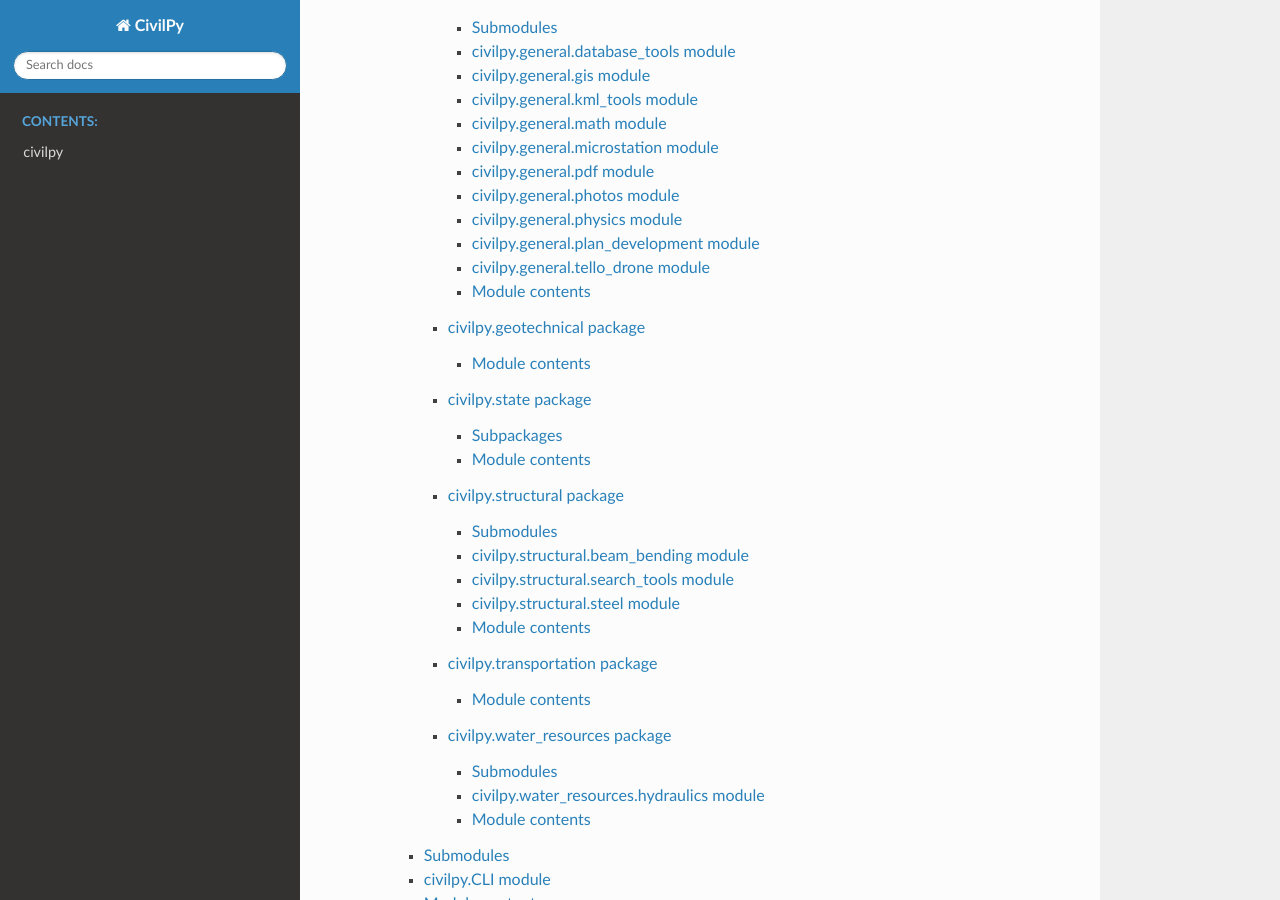
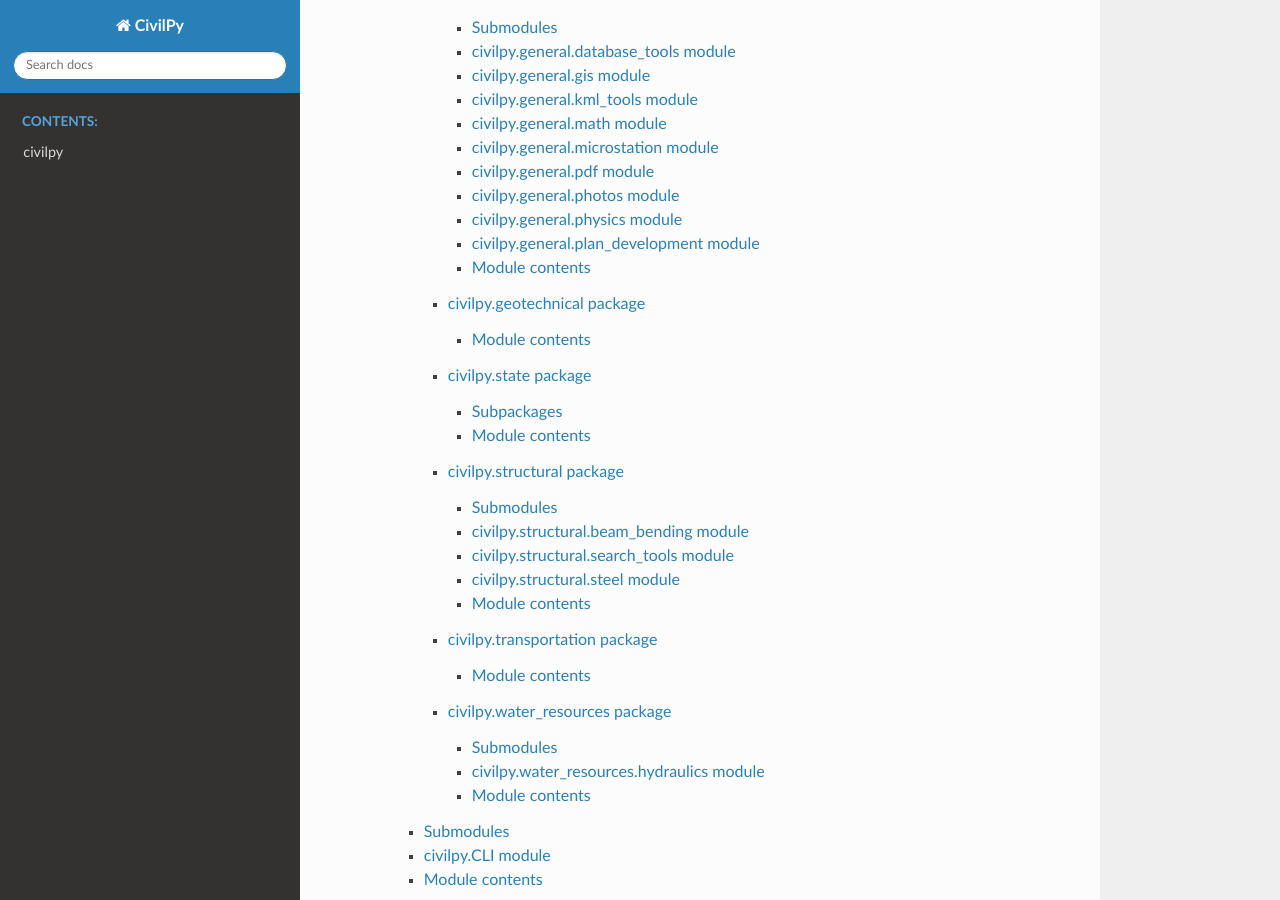
Before and after one commit to drparks71w/CivilPy, a Sphinx documentation site: the page built from docs/index.rst, in a window 1280 px wide and 900 px high, scrolled down 480 px. Built offline with Sphinx 7.4.7 and the Read the Docs theme 2.0.0, drawn with Linux system fonts in a browser that asks for light colours.

Commit message:
removed unused test drone file

```diff
--- a/docs/civilpy.general.rst
+++ b/docs/civilpy.general.rst
@@ -76,14 +76,6 @@ civilpy.general.plan\_development module
    :undoc-members:
    :show-inheritance:
 
-civilpy.general.tello\_drone module
------------------------------------
-
-.. automodule:: civilpy.general.tello_drone
-   :members:
-   :undoc-members:
-   :show-inheritance:
-
 Module contents
 ---------------
 
```
